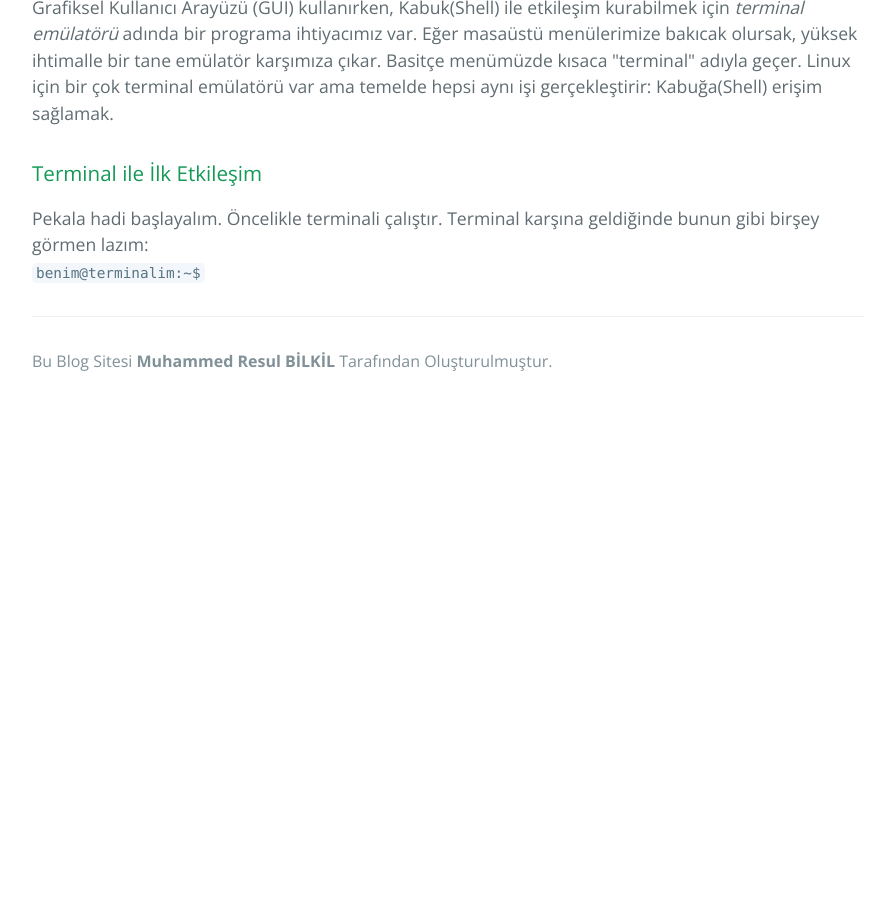
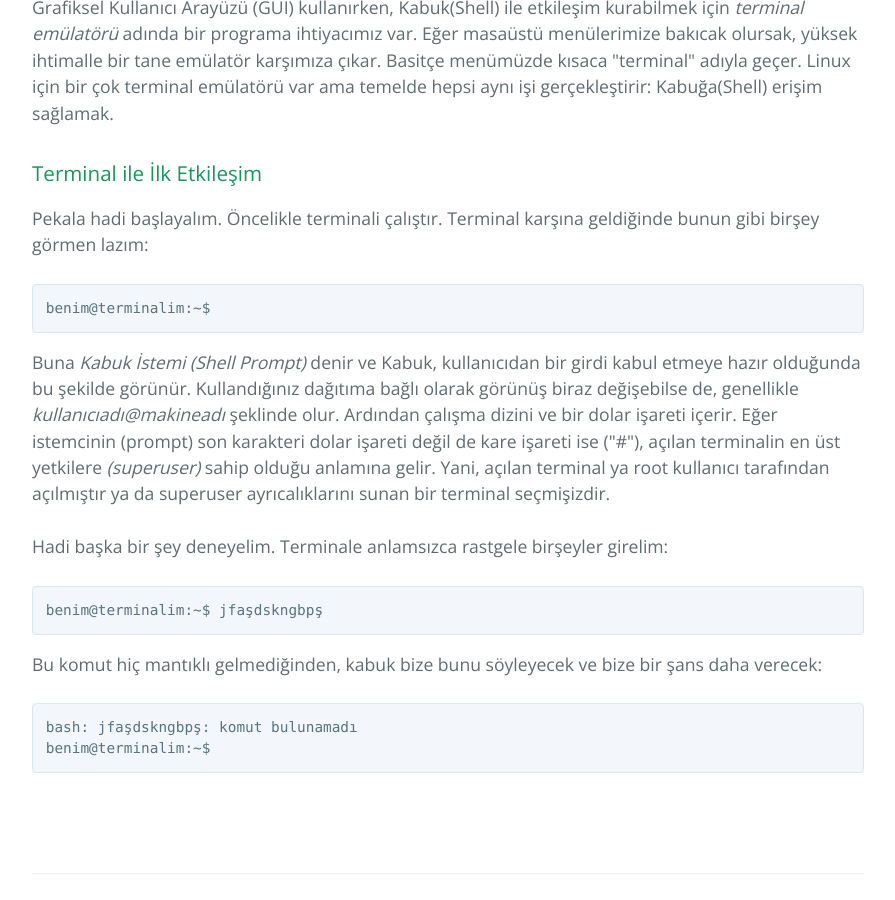
Before and after one commit to MuhammedResulBilkil/MuhammedResulBilkil.github.io, a Jekyll site: the page index.html, which Jekyll copies as it is, in a window 1280 px wide and 900 px high, scrolled down 839 px. Shown: the whole window, without its empty margins (192-1087 px from the left). Built offline with Jekyll 4.4.1, drawn with Linux system fonts in a browser that asks for light colours; before the commit the page ends 1244 px from its top, so only the background shows below that.

Commit message:
Açıklama

```diff
--- a/_config.yml
+++ b/_config.yml
@@ -1,5 +1,5 @@
 title: Muhammed Resul BİLKİL
-description: Bir Çeşit Blog Sitesi
+description: Acıya kahkaha atabilmek bir sanatsa eğer; ben çok pahalı bir tabloyum. [Bukowski]
 show_downloads: true
 google_analytics:
 theme: jekyll-theme-cayman
--- a/index.html
+++ b/index.html
@@ -19,7 +19,7 @@
         <script type="application/ld+json">
             {
                 "name": "Muhammed Resul BİLKİL",
-                "description": "Bir Çeşit Blog Sitesi",
+                "description": "Acıya kahkaha atabilmek bir sanatsa eğer; ben çok pahalı bir tabloyum." [Bukowski]",
                 "@type": "WebSite",
                 "url": "http://localhost:4000/",
                 "headline": "Muhammed Resul BİLKİL",
@@ -83,9 +83,42 @@ Bourne</u></em> tarafından yazılmış orijinal Unix kabuk programı olan sh i
 <h3 id="header-3">Terminal ile İlk Etkileşim</h3>
 
 <div>Pekala hadi başlayalım. Öncelikle terminali çalıştır. Terminal
-  karşına geldiğinde bunun gibi birşey görmen lazım: <br>
-  <code>benim@terminalim:~$</code> <br>
+  karşına geldiğinde bunun gibi birşey görmen lazım: <br> <br>
+<div class="highlighter-rouge">
+  <div class="highlight">
+<pre class="highlight"><code>benim@terminalim:~$
+</code></pre>
+  </div>
+</div>
+Buna <em>Kabuk İstemi (Shell Prompt)</em> denir ve Kabuk, kullanıcıdan
+bir girdi kabul etmeye hazır olduğunda bu şekilde görünür.
+Kullandığınız dağıtıma bağlı olarak görünüş biraz değişebilse de,
+genellikle <em>kullanıcıadı@makineadı</em> şeklinde olur. Ardından
+çalışma dizini ve bir dolar işareti içerir.
+Eğer istemcinin (prompt) son karakteri dolar işareti değil de kare işareti
+ise ("#"), açılan terminalin en üst yetkilere <em>(superuser)</em> sahip olduğu anlamına gelir.
+Yani, açılan terminal ya root kullanıcı tarafından açılmıştır ya da
+superuser ayrıcalıklarını sunan bir terminal seçmişizdir.
+</div> <br>
 
+<div>
+  Hadi başka bir şey deneyelim. Terminale anlamsızca rastgele birşeyler girelim:
+<br> <br>
+<div class="highlighter-rouge">
+  <div class="highlight">
+<pre class="highlight"><code>benim@terminalim:~$ jfaşdskngbpş
+</code></pre>
+  </div>
+</div>
+Bu komut hiç mantıklı gelmediğinden, kabuk bize bunu söyleyecek ve bize bir şans daha verecek:
+<br> <br>
+<div class="highlighter-rouge">
+  <div class="highlight">
+<pre class="highlight"><code>bash: jfaşdskngbpş: komut bulunamadı <br>benim@terminalim:~$
+</code></pre>
+  </div>
+</div>
+<br> <br>
 
 </div>
 
```
Also changed, not shown: 2 other files.
